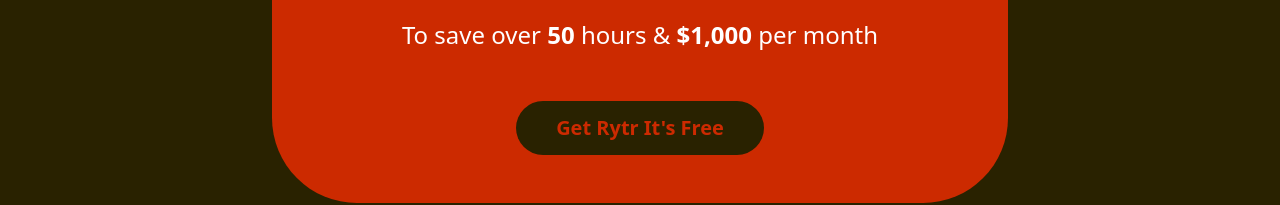
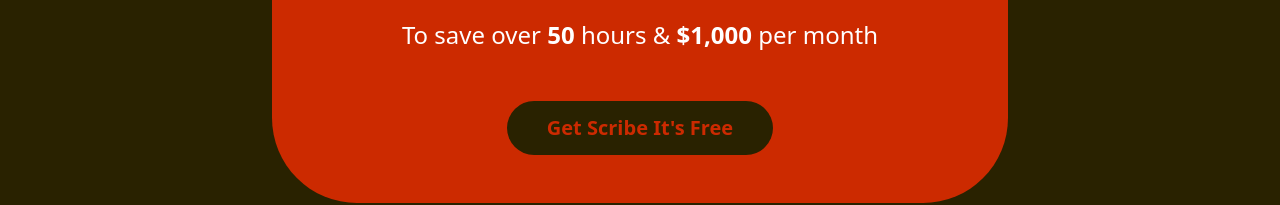
Before and after one commit to Gangadhar184/scribe-ai, a plain HTML site: page index.html in a window 1280 px wide. Shown: the part 6530-6735 px from the top of the page. Drawn offline with nearby package versions, Linux system fonts and the light colour scheme.

Commit message:
fixed ui

```diff
--- a/index.html
+++ b/index.html
@@ -320,7 +320,7 @@
 
             <div class="cta-section mt-5">
               <a href="#" class="btn btn-cta">
-                Get Rytr It's Free
+                Get Scribe It's Free
               </a>
             </div>
           </div>
```
